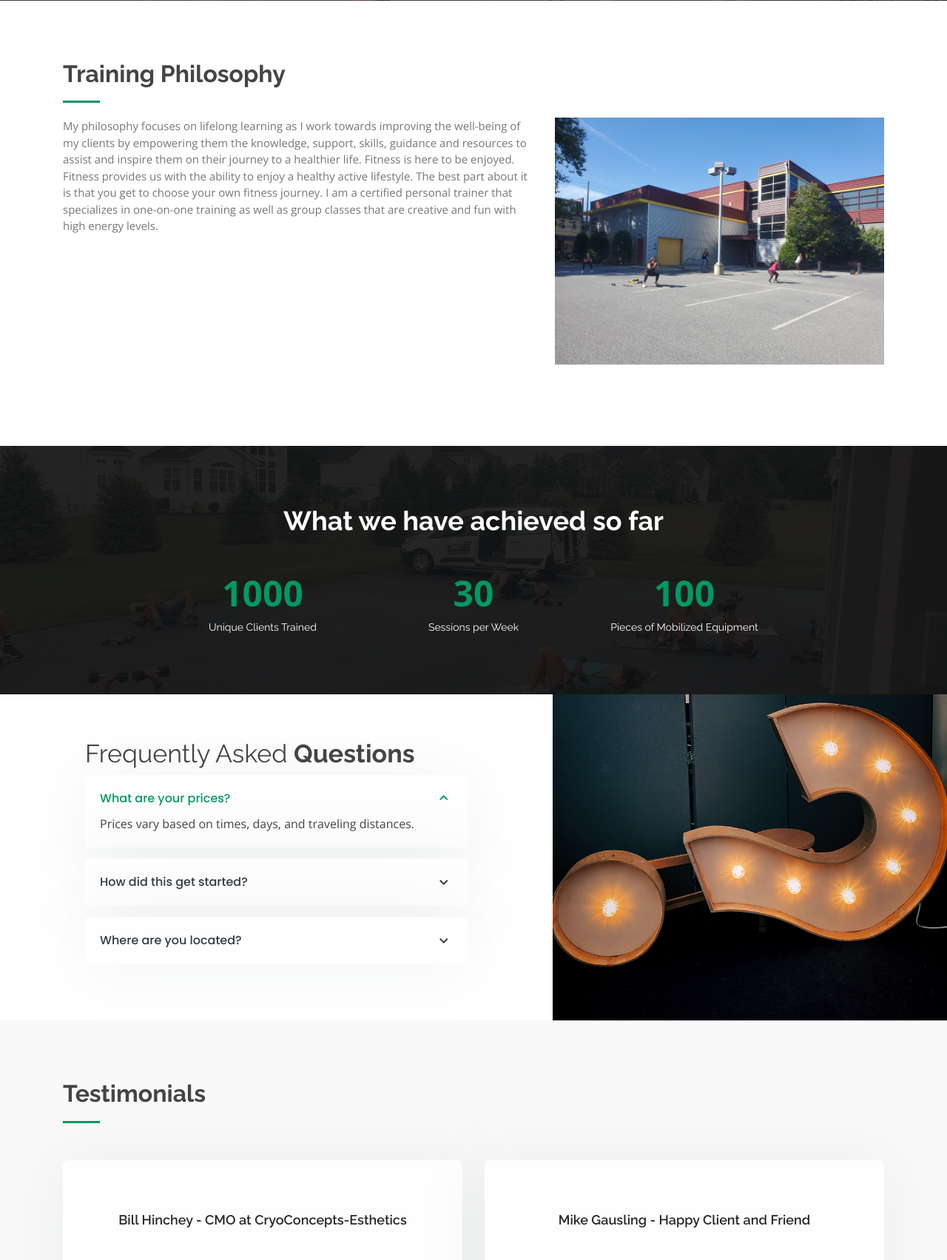
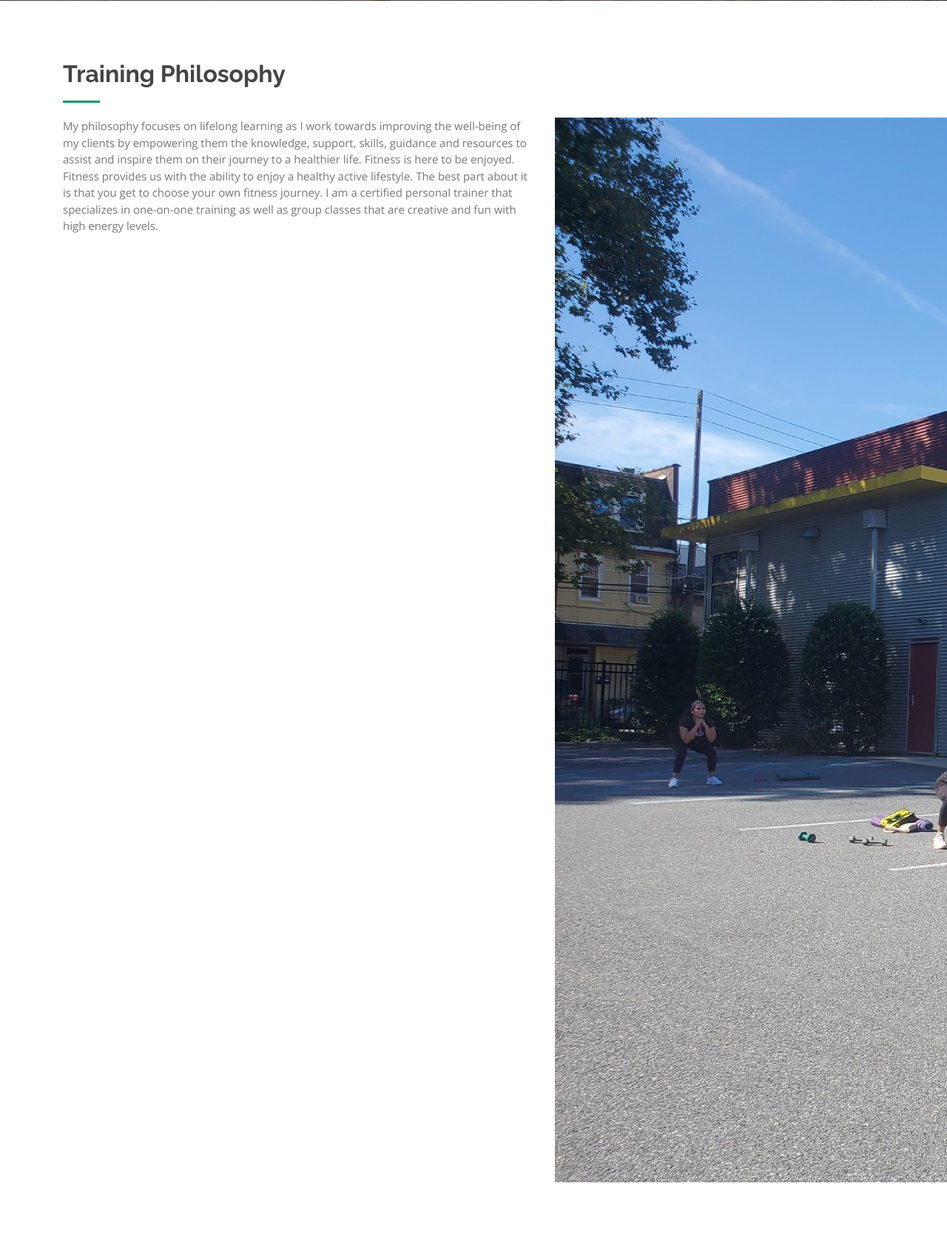
Before and after one commit to naveenailawadi/MobileFirehouseFitness, a Flask app: page / in a window 1280 px wide. Shown: the part 1590-3294 px from the top of the page at 74% size. Run offline with Flask 2, Linux system fonts and the light colour scheme; some libraries are stand-ins or nearby versions.

Commit message:
some style change

```diff
--- a/website/static/assets/css/style.css
+++ b/website/static/assets/css/style.css
@@ -711,13 +711,6 @@ section {
   color: #009961;
 }
 
-.cover img {
-    width: 100%;
-    height: 100%;
-    object-fit: cover;
-    overflow: hidden;
-}
-
 /*--------------------------------------------------------------
 # Cta
 --------------------------------------------------------------*/
```
